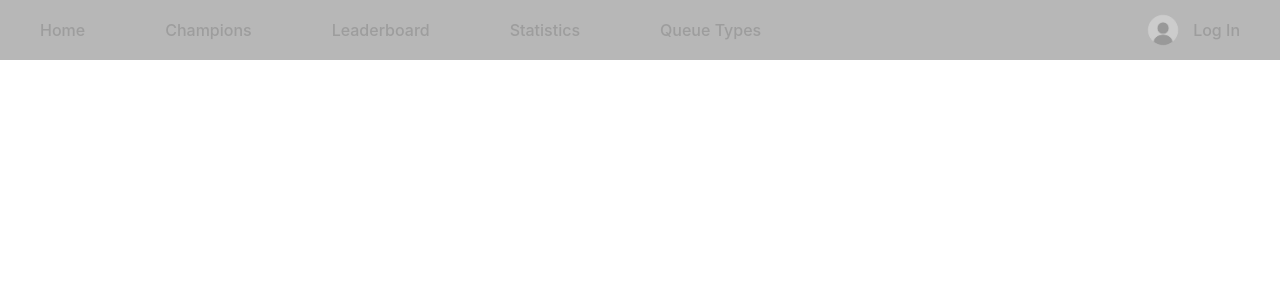
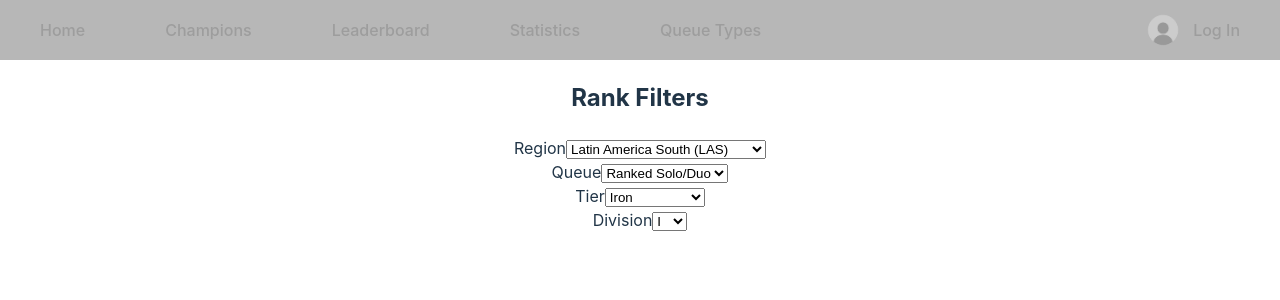
Before and after one commit to VictorNguyen0702/League-Tracker, a React (Vite) app in the folder frontend/: page /leaderboard in a window 1280 px wide. Shown: the top 300 px of the page. Built offline with nearby package versions, Linux system fonts and the light colour scheme.

Commit message:
Add rank filters on leaderboard ui

```diff
--- a/frontend/src/App.jsx
+++ b/frontend/src/App.jsx
@@ -1,12 +1,11 @@
+import { BrowserRouter, Route, Routes } from "react-router-dom";
 import { useState } from "react"
 
 import "./App.css"
-import { BrowserRouter, Route, Routes } from "react-router-dom";
-
-
 import Header from "./components/Header/Header.jsx";
 import Leaderboard from "./pages/Leaderboard/Leaderboard.jsx";
 import Home from "./pages/Home/Home.jsx"
+
 function App() {
     const [count, setCount] = useState(0)
 
@@ -25,5 +24,4 @@ function App() {
     )
 }
 
-
 export default App
--- a/frontend/src/components/Header/Header.jsx
+++ b/frontend/src/components/Header/Header.jsx
@@ -16,7 +16,7 @@ function Header() {
     }
 
     return (
-<div id="header">
+        <div id="header">
             <nav>
                 <Link to="/" className="header-link">Home</Link>
                 <Link to="/champions" className="header-link">Champions</Link>
--- a/frontend/src/pages/Leaderboard/Leaderboard.css
+++ b/frontend/src/pages/Leaderboard/Leaderboard.css
@@ -0,0 +1,4 @@
+
+.filter-group {
+    align-items: left;
+}
--- a/frontend/src/pages/Leaderboard/Leaderboard.jsx
+++ b/frontend/src/pages/Leaderboard/Leaderboard.jsx
@@ -1,7 +1,83 @@
+import Header from "../../components/Header/Header.jsx";
+import React, { useState } from 'react';
 
 function Leaderboard() {
+    const [filters, setFilters] = useState({
+        region: '',
+        queue: '',
+        tier: '',
+        division: ''
+    });
+
+    const changeFilter = (e) => {
+        const { name, value } = e.target;
+        setFilters({
+            ...filters,
+            [name]: value
+        });
+    };
     return (
-        <></>
+        <div id="leaderboard-container">
+            <div id="filters">
+                <h2> Rank Filters</h2>
+                <form>
+                    <div className="filter-group">
+                        <label htmlFor="region">Region</label>
+                        <select id="region" name="region" value={filters.region} onChange={changeFilter}>
+                            <option value="NA">North America (NA)</option>
+                            <option value="EUW">Europe West (EUW)</option>
+                            <option value="EUNE">Europe Nordic & East (EUNE)</option>
+                            <option value="OCE">Oceania (OCE)</option>
+                            <option value="RU">Russia (RU)</option>
+                            <option value="TR">Turkey (TR)</option>
+                            <option value="BR">Brazil (BR)</option>
+                            <option value="LAN">Latin America North (LAN)</option>
+                            <option value="">Latin America South (LAS)</option>
+                            <option value="">Japan (JP)</option>
+                            <option value="">Taiwan (TW)</option>
+                            <option value="">Singapore (SG)</option>
+                            <option value="">Thailand (TH)</option>
+                            <option value="">Philippines (PH)</option>
+                            <option value="">Middle East (ME)</option>
+                        </select>
+                    </div>
+                    <div className="filter-group">
+                        <label htmlFor="queue-type">Queue</label>
+                        <select id="queue" name="queue" value={filters.queue} onChange={changeFilter}>
+                            <option value="solo">Ranked Solo/Duo</option>
+                            <option value="flex">Ranked Flex</option>
+                        </select>
+                    </div>
+                    <div className="filter-group">
+                        <label htmlFor="tier">Tier</label>
+                        <select id="tier" name="tier" value={filters.tier} onChange={changeFilter}>
+                            <option value="iron">Iron</option>
+                            <option value="bronze">Bronze</option>
+                            <option value="silver">Silver</option>
+                            <option value="gold">Gold</option>
+                            <option value="platinum">Platinum</option>
+                            <option value="emerald">Emerald</option>
+                            <option value="diamond">Diamond</option>
+                            <option value="master">Master</option>
+                            <option value="grandmaster">Grandmaster</option>
+                            <option value="challenger">Challenger</option>
+                        </select>
+                    </div>
+                    <div className="filter-group">
+                        <label htmlFor="region">Division</label>
+                        <select id="division" name="division" value={filters.division} onChange={changeFilter}>
+                            <option value="I">I</option>
+                            <option value="II">II</option>
+                            <option value="III">III</option>
+                            <option value="IV">IV</option>
+                        </select>
+                    </div>
+                </form>
+            </div>
+            <div id="user-list">
+
+            </div>
+        </div>
     )
 }
 
```
Lines whose indentation alone changed are shown as unchanged.
